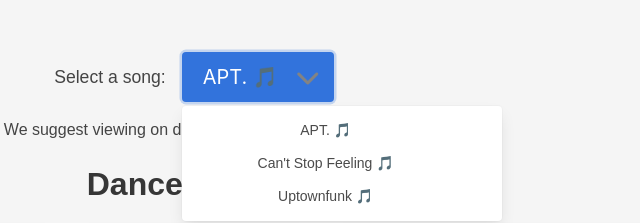
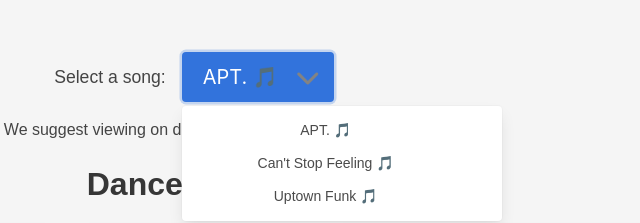
Before and after one commit to how-animals-dance/how-animals-dance.github.io, a plain HTML site: page gallery.html in a window 1280 px wide. Both pictures are taken after a click on the button "APT. 🎵". Shown: the top 223 px of the page, 446-1086 px from the left. Drawn offline with Linux system fonts and the light colour scheme.

Commit message:
typo error

```diff
--- a/gallery.html
+++ b/gallery.html
@@ -57,7 +57,7 @@
                 <div class="dropdown-content">
                     <a href="#" class="dropdown-item" data-value="APT">APT. 🎵</a>
                     <a href="#" class="dropdown-item" data-value="CannotStopFeeling">Can't Stop Feeling 🎵</a>
-                    <a href="#" class="dropdown-item" data-value="Uptownfunk">Uptownfunk 🎵</a>
+                    <a href="#" class="dropdown-item" data-value="Uptownfunk">Uptown Funk 🎵</a>
                 </div>
             </div>
         </div>
```
